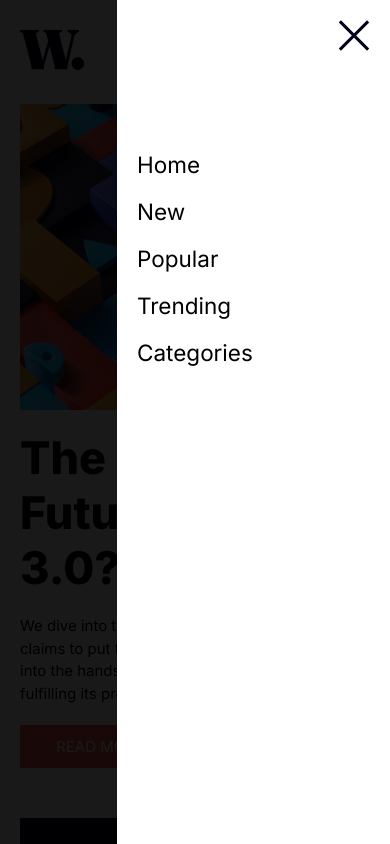
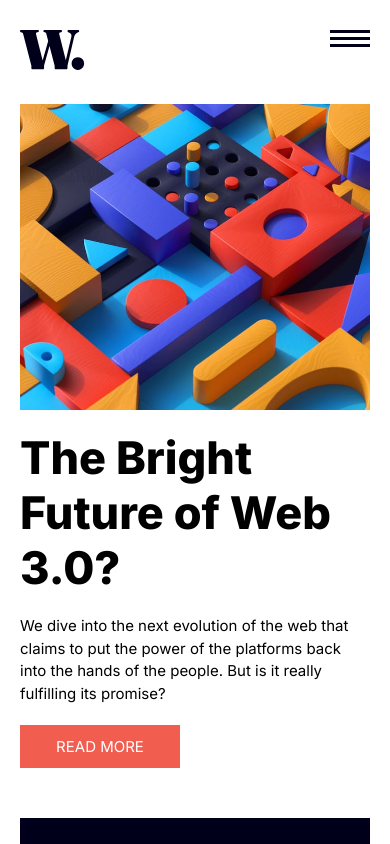
Before and after one commit to cjislegit/NewsHomepage, a React (Create React App) app: page / in a window 390 px wide. Shown: the top 844 px of the page. Built offline with nearby package versions, Linux system fonts and the light colour scheme.

Commit message:
Mobile menu now opens and closes

```diff
--- a/src/App.js
+++ b/src/App.js
@@ -1,13 +1,20 @@
+import { useState } from 'react';
 import Main from './components/Main/main';
 import MobileMenu from './components/MobileMenu/mobileMenu';
 import Navbar from './components/Navbar/navbar';
 
 function App() {
+  const [closeMenu, setCloseMenu] = useState(true);
+
+  const handleClick = () => {
+    setCloseMenu((prevState) => !prevState);
+  };
+
   return (
     <div className='App'>
-      <Navbar />
+      <Navbar openMenu={handleClick} />
       <Main />
-      <MobileMenu />
+      <MobileMenu menu={closeMenu} closeMenu={handleClick} />
     </div>
   );
 }
--- a/src/components/MobileMenu/mobileMenu.js
+++ b/src/components/MobileMenu/mobileMenu.js
@@ -2,12 +2,12 @@ import styles from './mobileMenu.module.css';
 
 import iconMenuClose from '../../assets/images/icon-menu-close.svg';
 
-const MobileMenu = () => {
+const MobileMenu = ({ menu, closeMenu }) => {
   return (
-    <div className={styles.mobileMenuOverlay}>
+    <div className={menu ? styles.closed : styles.mobileMenuOverlay}>
       <div className={styles.mobileMenuContainer}>
         <div className={styles.mobileMenuClose}>
-          <img src={iconMenuClose} alt='Close menu' />
+          <img src={iconMenuClose} alt='Close menu' onClick={closeMenu} />
         </div>
         <div className={styles.mobileMenu}>
           <ul>
--- a/src/components/MobileMenu/mobileMenu.module.css
+++ b/src/components/MobileMenu/mobileMenu.module.css
@@ -37,3 +37,7 @@
 .mobileMenu ul li {
   font-size: 1.5em;
 }
+
+.closed {
+  display: none;
+}
--- a/src/components/Navbar/navbar.js
+++ b/src/components/Navbar/navbar.js
@@ -3,13 +3,13 @@ import styles from './navbar.module.css';
 import menu from '../../assets/images/icon-menu.svg';
 import logo from '../../assets/images/logo.svg';
 
-const Navbar = () => {
+const Navbar = ({ openMenu }) => {
   return (
     <header className={styles.navbarContainer}>
       <div className={styles.navbarLogo}>
         <img src={logo} alt='News logo' />
       </div>
-      <div className={styles.navbarMenu}>
+      <div className={styles.navbarMenu} onClick={openMenu}>
         <ul>
           <li className='menuItem'>Home</li>
           <li className='menuItem'>News</li>
```
